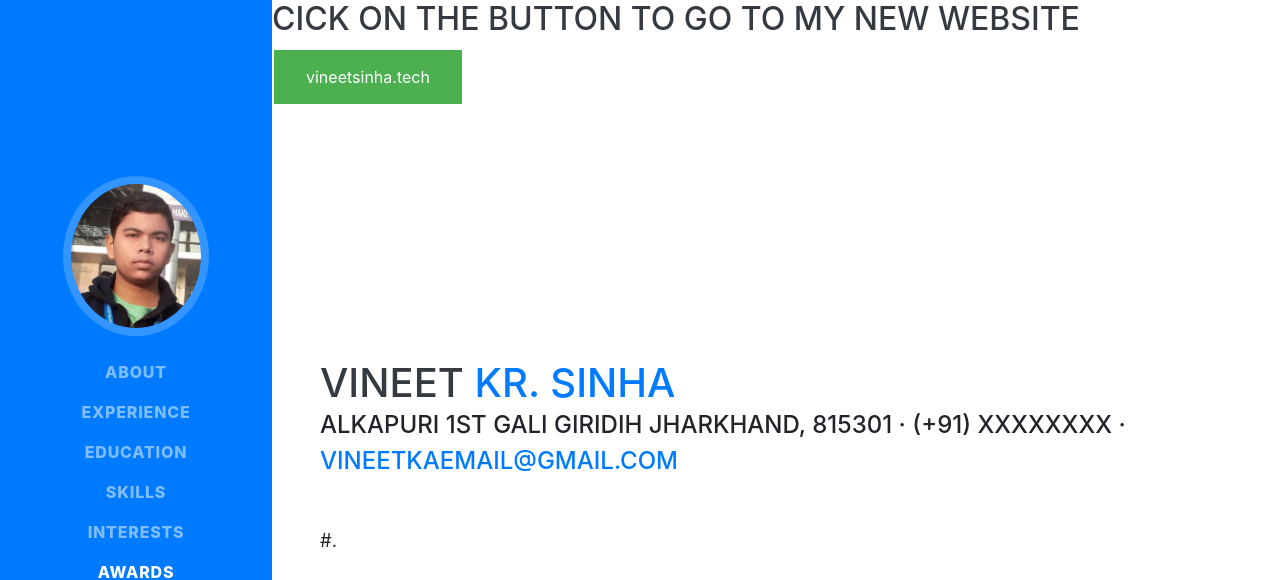
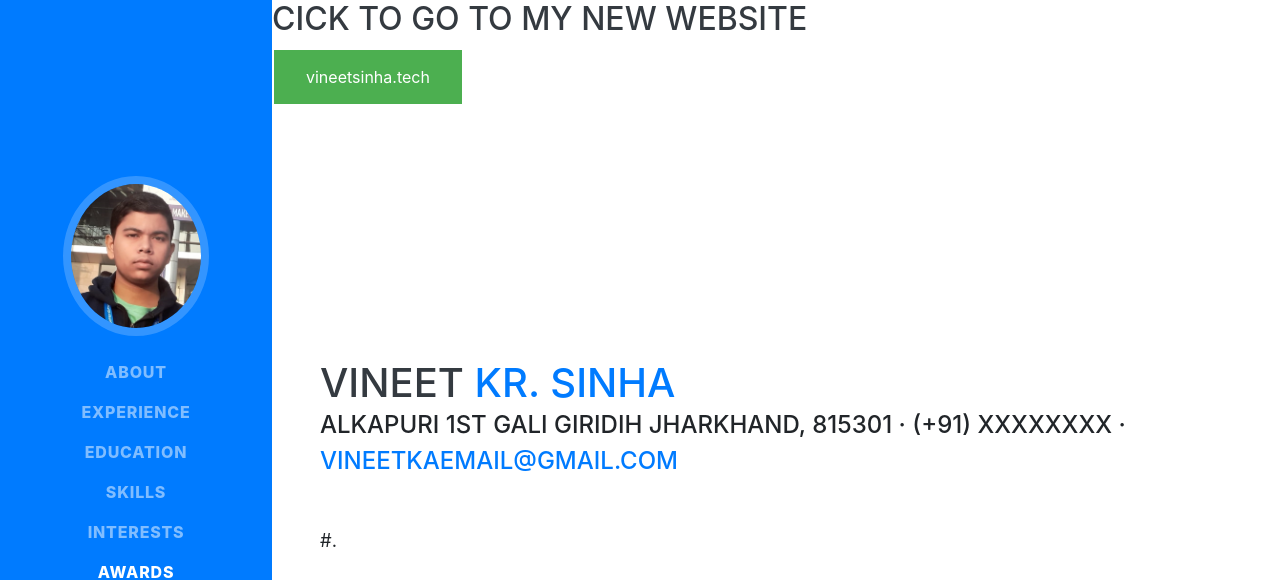
Before and after one commit to vineet201/resume, a website with bundled scripts: page index.html in a window 1280 px wide. Shown: the top 580 px of the page. Built offline with nearby package versions, Linux system fonts and the light colour scheme; a web font is replaced by a local one.

Commit message:
Update index.html

```diff
--- a/index.html
+++ b/index.html
@@ -58,7 +58,7 @@
   </head>
   <body>
 
-  <h2>cick on the button to go to my new website</h2>
+  <h2> cick to go to my new website</h2>
 
   <a href="https://vineetsinha.tech" class="button">vineetsinha.tech</a>
 
```
